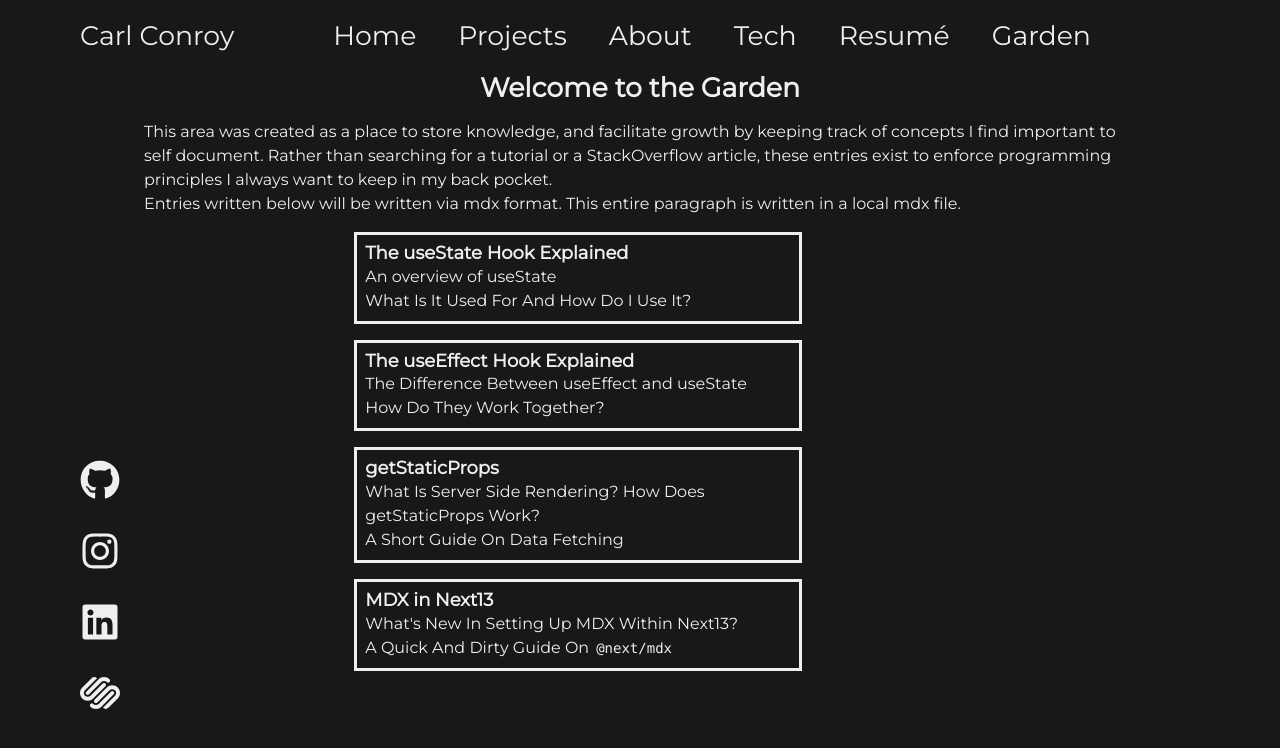
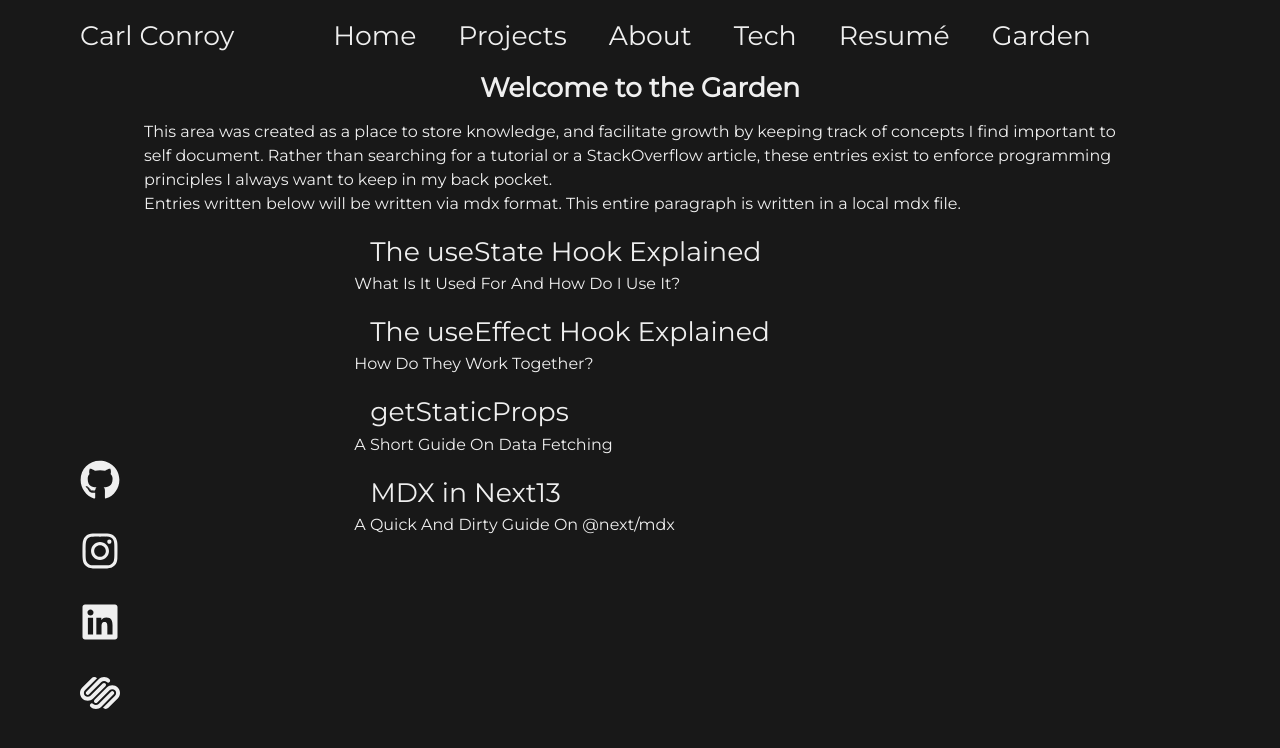
Before and after one commit to CarlinCharge/carlconroyv2, a Next.js app: page /garden in a window 1280 px wide. Shown: the top 748 px of the page. Built offline with nearby package versions, Linux system fonts and the light colour scheme.

Commit message:
refactor garden post card rendering

```diff
--- a/app/garden/GardenPage.tsx
+++ b/app/garden/GardenPage.tsx
@@ -1,5 +1,5 @@
 import { Container, Text, Heading, Flex, Box } from "@chakra-ui/react";
-import GardenPostCard from "./GardenPostCard";
+import { GardenPostCards } from "./GardenPostCard";
 import Test from "./mdx/test.mdx";
 export default function GardenPage() {
   const fontSize = { base: "10px", md: "15px", lg: "26.75px" };
@@ -20,7 +20,7 @@ export default function GardenPage() {
           <Test />
         </Box>
         <Container>
-          <GardenPostCard />
+          <GardenPostCards />
         </Container>
       </Flex>
     </Container>
--- a/app/garden/GardenPostCard.tsx
+++ b/app/garden/GardenPostCard.tsx
@@ -1,34 +1,34 @@
-import { Heading, Text, Box, Container, Code } from "@chakra-ui/react";
+import { Text, Container, Link, Flex } from "@chakra-ui/react";
+import NextLink from "next/link";
+import { GardenPosts } from "./GardenPosts";
 
-const GardenPostCard = () => {
+export const GardenPostCards = () => {
+  const fontSize = { base: "10px", md: "15px", lg: "26.75px" };
+
   return (
-    <Container maxW={{ base: "sm", md: "1xs", lg: "5xl" }}>
-      <Box maxW="md" mt={4} border="solid" p={2}>
-        <Heading fontSize="lg">The useState Hook Explained</Heading>
-        <Text fontSize="md">An overview of useState</Text>
-        <Text>What Is It Used For And How Do I Use It?</Text>
-      </Box>
-
-      <Box maxW="md" mt={4} border="solid" p={2}>
-        <Heading fontSize="lg">The useEffect Hook Explained</Heading>
-        <Text fontSize="md">The Difference Between useEffect and useState</Text>
-        <Text>How Do They Work Together?</Text>
-      </Box>
-      <Box maxW="md" mt={4} border="solid" p={2}>
-        <Heading fontSize="lg">getStaticProps</Heading>
-        <Text fontSize="md">
-          What Is Server Side Rendering? How Does getStaticProps Work?{" "}
-        </Text>
-        <Text>A Short Guide On Data Fetching</Text>
-      </Box>
-      <Box maxW="md" mt={4} border="solid" p={2}>
-        <Heading fontSize="lg">MDX in Next13</Heading>
-        <Text fontSize="md">What's New In Setting Up MDX Within Next13? </Text>
-        <Text>
-          A Quick And Dirty Guide On <Code colorScheme="black"> @next/mdx</Code>
-        </Text>
-      </Box>
-    </Container>
+    <Flex direction={{ base: "column", lg: "column" }}>
+      {GardenPosts.map((item) => {
+        return (
+          <Container pt={4}>
+            <Link
+              fontSize={fontSize}
+              maxW={{ base: "2xs", md: "2xs", lg: "6xl" }}
+              as={NextLink}
+              href={item.href}
+              key={item.title}
+              pt="10px"
+              p="4"
+              _hover={{
+                color: "#A970FF",
+                textDecoration: "underline",
+              }}
+            >
+              {item.title}
+            </Link>
+            <Text>{item.description}</Text>
+          </Container>
+        );
+      })}
+    </Flex>
   );
 };
-export default GardenPostCard;
--- /dev/null
+++ b/app/garden/GardenPosts.ts
@@ -0,0 +1,33 @@
+interface GardenPost {
+  title: string;
+  subtitle: string;
+  href: string;
+  description: string;
+}
+
+export const GardenPosts: GardenPost[] = [
+  {
+    title: "The useState Hook Explained",
+    subtitle: "An overview of useState",
+    href: "#",
+    description: "What Is It Used For And How Do I Use It?",
+  },
+  {
+    title: "The useEffect Hook Explained",
+    subtitle: "The Difference Between useEffect and useState",
+    href: "#",
+    description: "How Do They Work Together?",
+  },
+  {
+    title: "getStaticProps",
+    subtitle: "What Is Server Side Rendering? How Does getStaticProps Work?",
+    href: "#",
+    description: "A Short Guide On Data Fetching",
+  },
+  {
+    title: "MDX in Next13",
+    subtitle: "What's New In Setting Up MDX Within Next13?",
+    href: "#",
+    description: "A Quick And Dirty Guide On @next/mdx",
+  },
+];
```
